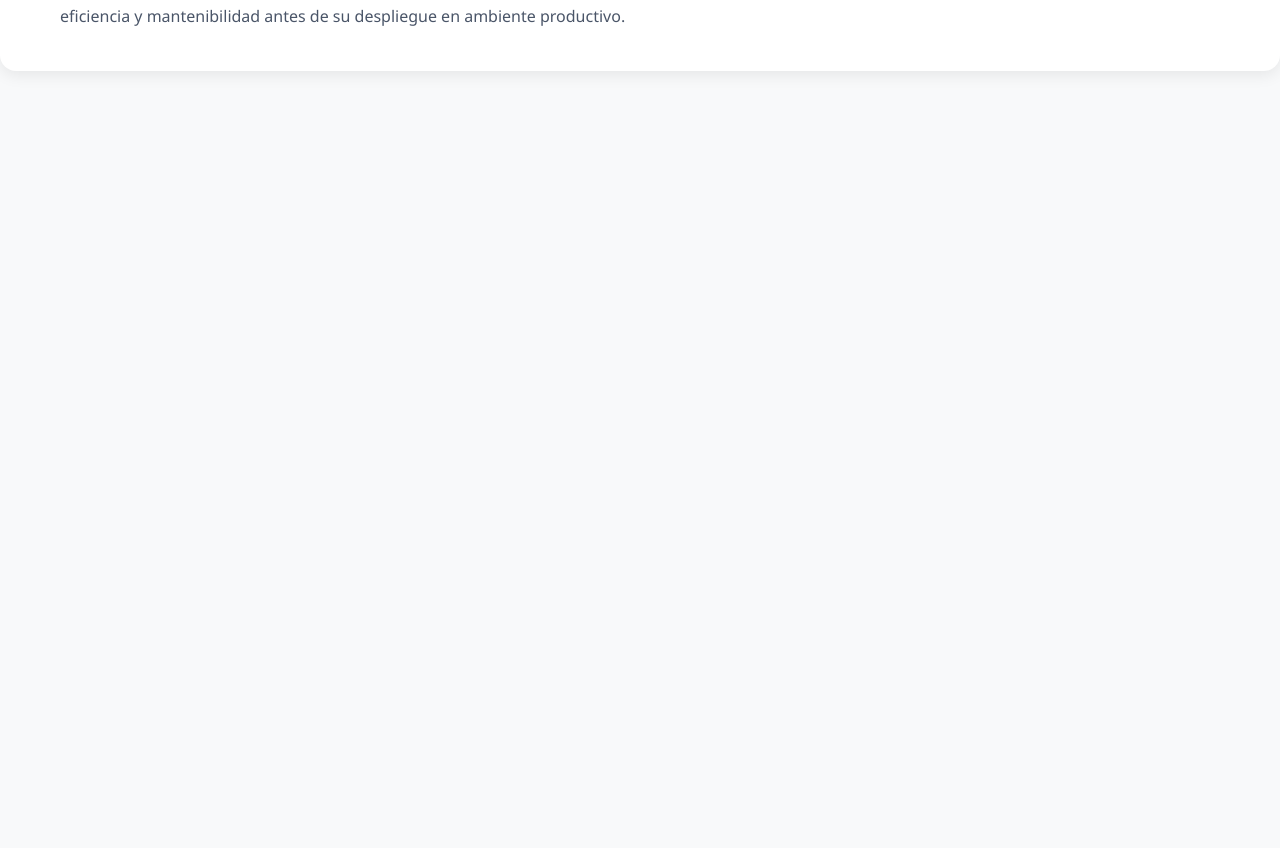
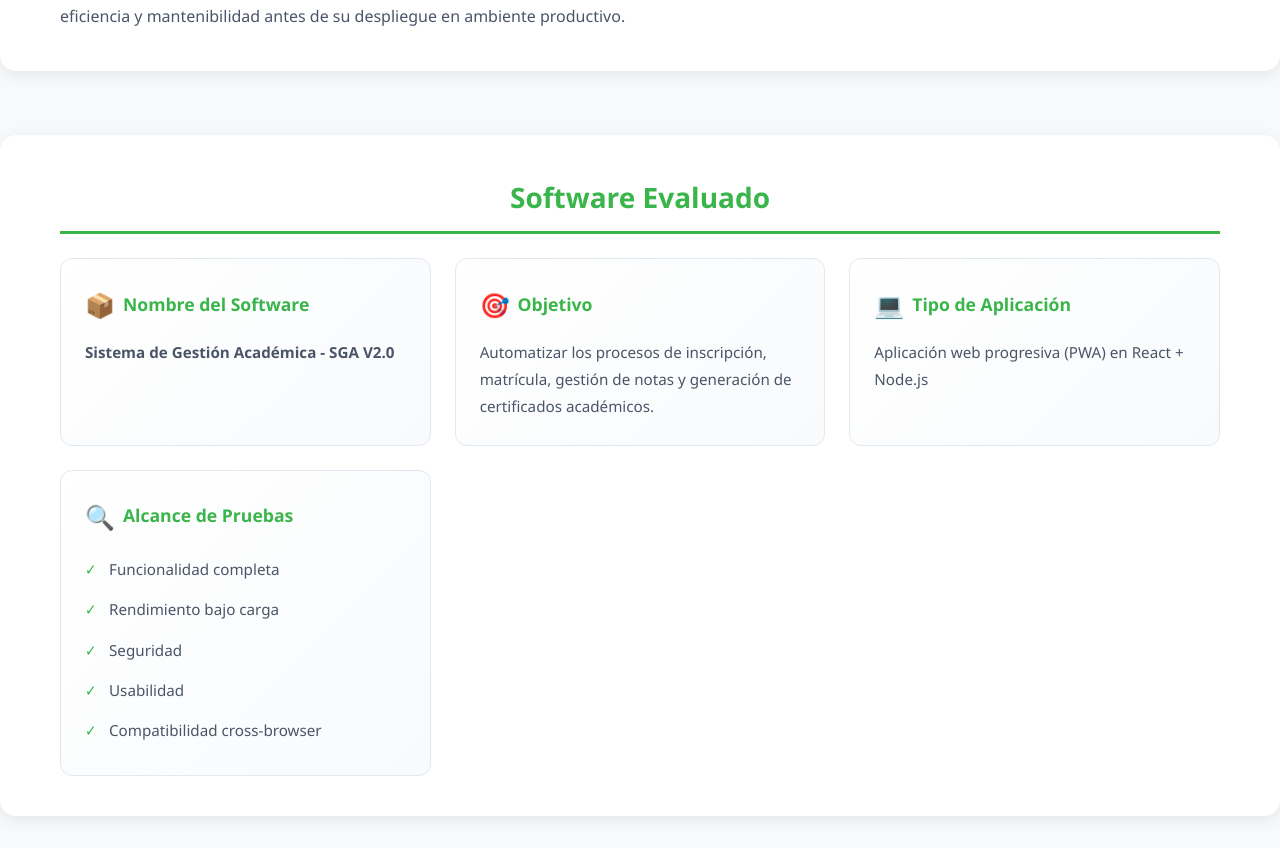
Before and after one commit to Rafael0896/InformeCalidadSoftware, a React (Vite) app: page / in a window 1280 px wide. Shown: the part 400-1248 px from the top of the page. Before the commit the page ends 800 px from the top, so only its background shows below. Built offline with nearby package versions, Linux system fonts and the light colour scheme.

Commit message:
Add Card and SoftwareDescription components; update App.jsx and index.css

```diff
--- a/src/App.jsx
+++ b/src/App.jsx
@@ -1,6 +1,7 @@
 import React, { useState } from 'react';
 import Header from './components/Header.jsx';
 import Introduction from "./components/Introduction";
+import SoftwareDescription from "./components/SoftwareDescription";
 
 
 // Componente principal de la aplicación
@@ -9,6 +10,7 @@ export default function App (){
         <div className="app">
             <Header/>
             <Introduction />
+            <SoftwareDescription />
         </div>
     )
 }
--- /dev/null
+++ b/src/components/Card.jsx
@@ -0,0 +1,13 @@
+import React from "react";
+
+const Card = ({ title, icon, children }) => (
+    <div className="card">
+        <h3 className="card-title">
+            {icon && <span className="card-icon">{icon}</span>}
+            {title}
+        </h3>
+        <div className="card-content">{children}</div>
+    </div>
+);
+
+export default Card;
--- /dev/null
+++ b/src/components/SoftwareDescription.jsx
@@ -0,0 +1,36 @@
+import React from "react";
+import Section from "./Section";
+import Card from "./Card";
+
+const SoftwareDescription = () => (
+    <Section title="Software Evaluado">
+        <div className="cards-grid">
+            <Card title="Nombre del Software" icon="📦">
+                <p><strong>Sistema de Gestión Académica - SGA V2.0</strong></p>
+            </Card>
+
+            <Card title="Objetivo" icon="🎯">
+                <p>
+                    Automatizar los procesos de inscripción, matrícula, gestión de notas y
+                    generación de certificados académicos.
+                </p>
+            </Card>
+
+            <Card title="Tipo de Aplicación" icon="💻">
+                <p>Aplicación web progresiva (PWA) en React + Node.js</p>
+            </Card>
+
+            <Card title="Alcance de Pruebas" icon="🔍">
+                <ul className="card-list">
+                    <li>Funcionalidad completa</li>
+                    <li>Rendimiento bajo carga</li>
+                    <li>Seguridad</li>
+                    <li>Usabilidad</li>
+                    <li>Compatibilidad cross-browser</li>
+                </ul>
+            </Card>
+        </div>
+    </Section>
+);
+
+export default SoftwareDescription;
--- a/src/index.css
+++ b/src/index.css
@@ -128,3 +128,67 @@ section h2 {
     font-size: 1rem;
     line-height: 1.8;
 }
+
+/* ============================================
+   Estilos CARDS
+   ============================================ */
+
+.cards-grid {
+    display: grid;
+    grid-template-columns: repeat(auto-fit, minmax(280px, 1fr));
+    gap: 1.5rem;
+    margin-top: 1.5rem;
+}
+
+.card {
+    background: linear-gradient(135deg, #ffffff 0%, #f8fafc 100%);
+    border: 1px solid #e2e8f0;
+    border-radius: 12px;
+    padding: 1.5rem;
+    transition: all 0.3s ease;
+    cursor: default;
+}
+
+.card:hover {
+    transform: translateY(-4px);
+    box-shadow: 0 8px 24px rgba(57, 181, 74, 0.15);
+    border-color: #39B54A;
+}
+
+.card-title {
+    color: #39B54A;
+    font-size: 1.1rem;
+    font-weight: 600;
+    margin-bottom: 0.75rem;
+    display: flex;
+    align-items: center;
+    gap: 0.5rem;
+}
+
+.card-icon {
+    font-size: 1.5rem;
+}
+
+.card-content {
+    color: #4a5568;
+    font-size: 0.95rem;
+}
+
+.card-list {
+    list-style: none;
+    margin-top: 0.5rem;
+}
+
+.card-list li {
+    padding: 0.4rem 0;
+    padding-left: 1.5rem;
+    position: relative;
+}
+
+.card-list li:before {
+    content: "✓";
+    position: absolute;
+    left: 0;
+    color: #39B54A;
+    font-weight: bold;
+}
```
